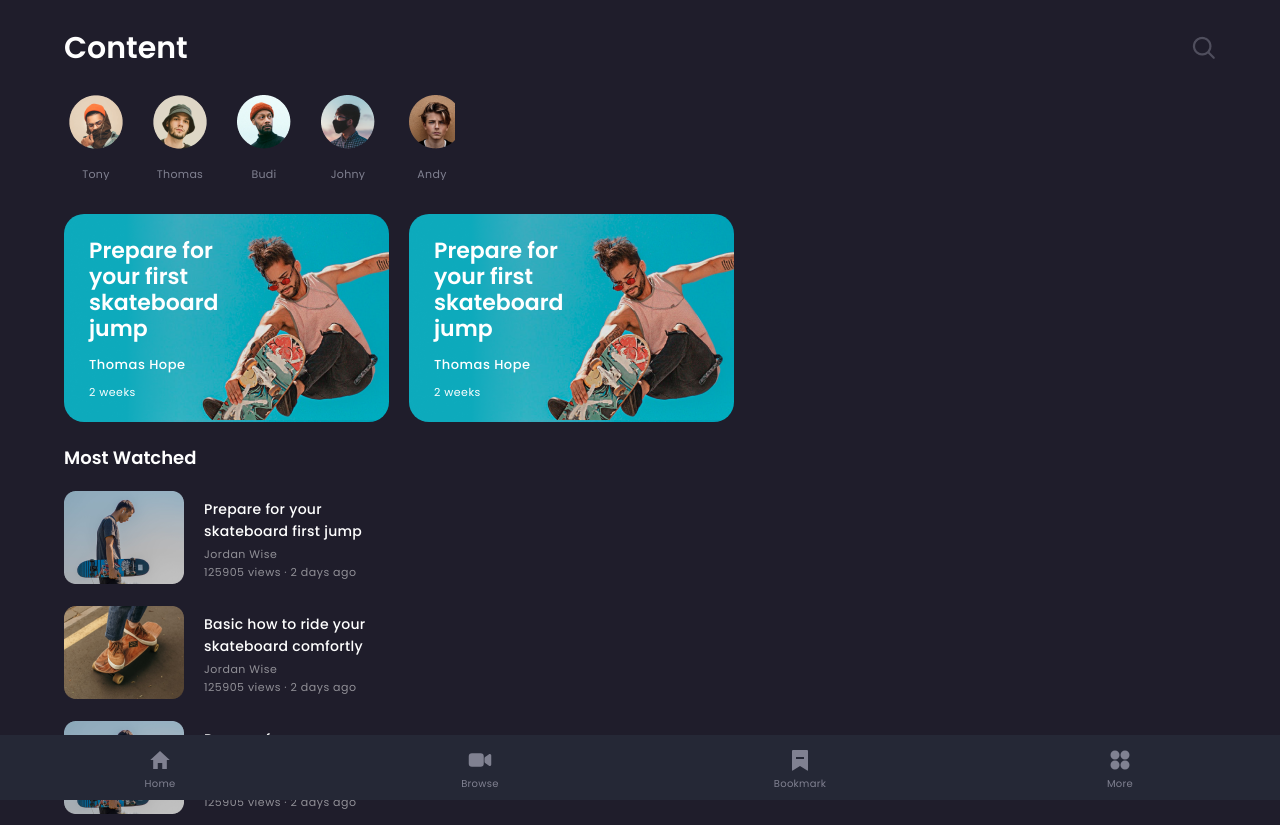
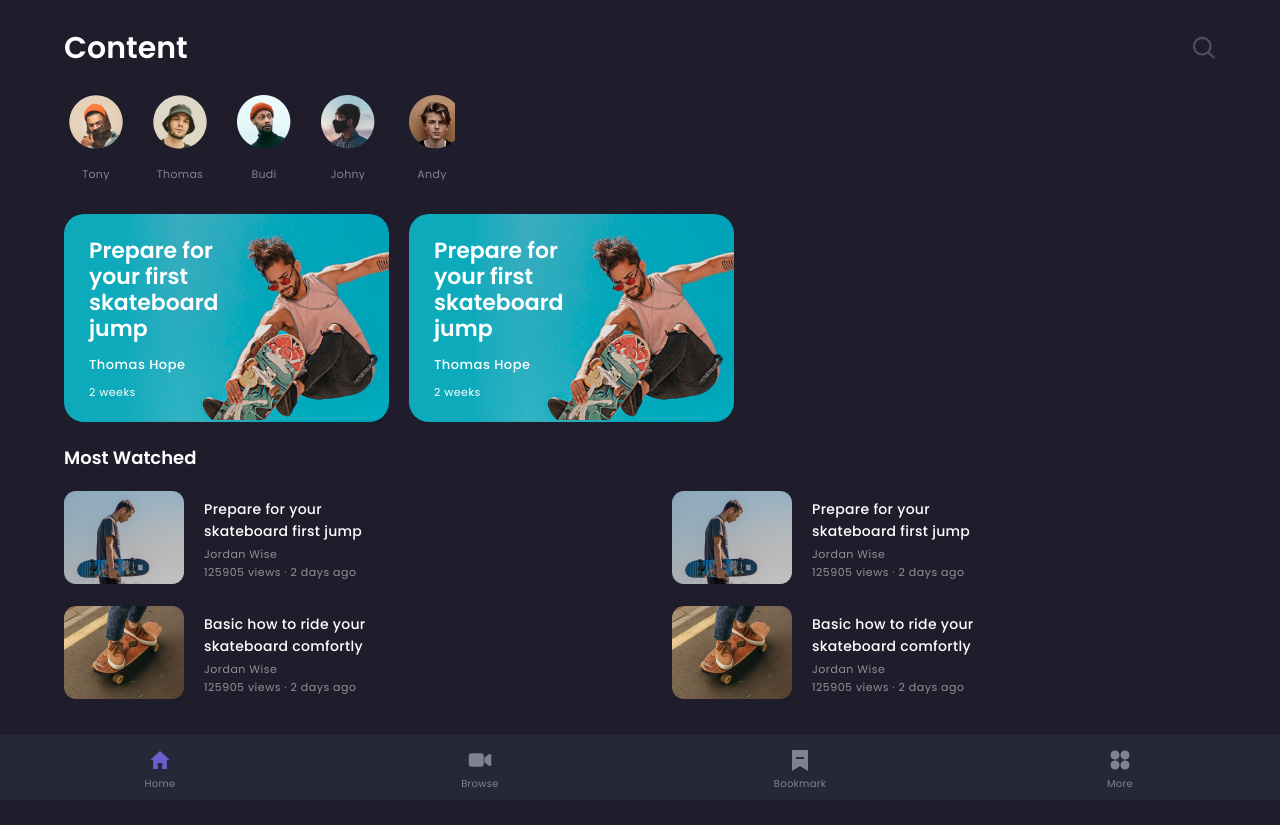
Before and after one commit to AkshitGuptaIITR/Skateboard-video-Streaming-Flam, a React (Create React App) app: page / in a window 1280 px wide. After the commit the page ends 800 px from the top, so only its background shows below. Built offline with nearby package versions, Linux system fonts and the light colour scheme.

Commit message:
footer working functionality and watch list bug fix

```diff
--- a/package.json
+++ b/package.json
@@ -10,7 +10,10 @@
     "react-bootstrap": "^1.6.1",
     "react-dom": "^17.0.2",
     "react-icons": "^4.2.0",
+    "react-redux": "^7.2.4",
+    "react-router-dom": "^5.2.1",
     "react-scripts": "4.0.3",
+    "redux": "^4.1.1",
     "web-vitals": "^1.1.2"
   },
   "scripts": {
--- a/src/App.js
+++ b/src/App.js
@@ -1,14 +1,21 @@
 import Footer from "./components/Footer";
 import Header from "./components/Header";
 import Home from "./components/home/Home";
+import { BrowserRouter as Router, Route } from "react-router-dom";
+import Browse from "./components/browse/Browse";
 
 function App() {
   return (
-    <div className="">
+    <Router>
       <Header />
-      <Home />
+      <Route exact path="/">
+        <Home />
+      </Route>
+      <Route exact path="/browse">
+        <Browse />
+      </Route>
       <Footer />
-    </div>
+    </Router>
   );
 }
 
--- a/src/Styles/footer.module.css
+++ b/src/Styles/footer.module.css
@@ -17,6 +17,10 @@
   fill: #808191;
 }
 
+.fillActive{
+  fill: #6C5ECF;
+}
+
 .box {
   text-align: center;
   width: 80px;
--- a/src/Styles/watch.module.css
+++ b/src/Styles/watch.module.css
@@ -20,6 +20,9 @@
   overflow-x: scroll;
   overflow-y: hidden;
   display: flex;
+  height: 250px;
+  margin-bottom: 60px;
+  flex-wrap: wrap;
   flex-direction: row;
 }
 
--- a/src/components/Footer.js
+++ b/src/components/Footer.js
@@ -4,24 +4,59 @@ import { RiBookmark2Fill } from "react-icons/ri";
 import { IoMdHome } from "react-icons/io";
 import { IoVideocam } from "react-icons/io5";
 import { RiApps2Fill } from "react-icons/ri";
+import { useSelector, useDispatch } from "react-redux";
+import { useHistory } from "react-router-dom";
 
 const Footer = () => {
+  const selectionIndex = useSelector(state => state.selectionIndex);
+  const dispatch = useDispatch();
+  const history = useHistory();
+
+  let fillClass = [{
+    colour: null
+  },
+  {
+    colour: null
+  },
+  {
+    colour: null,
+  },
+  {
+    colour: null
+  }];
+
+  const handleSelection = (index) => {
+    if (index === 0) {
+      history.push('/')
+    }
+    else if (index === 1) {
+      history.push('/browse')
+    }
+    else {
+      history.push('/error')
+    }
+    dispatch({ type: 'selectionChange', index: index })
+  }
+
+
+  fillClass[selectionIndex].colour = style.fillActive
+
   const options = [
     {
       name: "Home",
-      icon: <IoMdHome className={style.icon} />,
+      icon: <IoMdHome className={`${style.icon} ${fillClass[0].colour}`} />,
     },
     {
       name: "Browse",
-      icon: <IoVideocam className={style.icon} />,
+      icon: <IoVideocam className={`${style.icon} ${fillClass[1].colour}`} />,
     },
     {
       name: "Bookmark",
-      icon: <RiBookmark2Fill className={style.icon} />,
+      icon: <RiBookmark2Fill className={`${style.icon} ${fillClass[2].colour}`} />,
     },
     {
       name: "More",
-      icon: <RiApps2Fill className={style.icon} />,
+      icon: <RiApps2Fill className={`${style.icon} ${fillClass[3].colour}`} />,
     },
   ];
 
@@ -29,7 +64,7 @@ const Footer = () => {
     <div className={style.footer}>
       {options.map((data, idx) => {
         return (
-          <div className={style.box}>
+          <div key={idx} onClick={() => handleSelection(idx)} className={style.box}>
             {data.icon}
             <p>{data.name}</p>
           </div>
--- /dev/null
+++ b/src/components/browse/Browse.js
@@ -0,0 +1,11 @@
+import React from 'react'
+
+const Browse = () => {
+  return (
+    <div>
+
+    </div>
+  )
+}
+
+export default Browse
--- a/src/components/home/WatchList.js
+++ b/src/components/home/WatchList.js
@@ -2,10 +2,8 @@ import React from "react";
 import style from "../../Styles/watch.module.css";
 import pic1 from "../../assests/Images/dummy-pic-1.png";
 import pic2 from "../../assests/Images/dummy-pic-2.png";
-import { useState } from "react";
 
 const WatchList = () => {
-  const [direction, setdirection] = useState(false);
 
   const list = [
     {
@@ -29,19 +27,19 @@ const WatchList = () => {
       time: "2 days ago",
       image: pic1,
     },
-    // {
-    //   title: "Basic how to ride your skateboard comfortly",
-    //   name: "Jordan Wise",
-    //   views: 125905,
-    //   time: "2 days ago",
-    //   image: pic2,
-    // },
+    {
+      title: "Basic how to ride your skateboard comfortly",
+      name: "Jordan Wise",
+      views: 125905,
+      time: "2 days ago",
+      image: pic2,
+    },
   ];
 
   return (
     <>
       <div className={style.watchHeading}>Most Watched</div>
-      <div className={`${style.box}`} style={{flexDirection:`column`}}>
+      <div className={`${style.box}`} style={{ flexDirection: `column` }}>
         {list.map((data, idx) => {
           return (
             <div key={idx} className={style.videoBox}>
--- a/src/index.js
+++ b/src/index.js
@@ -1,12 +1,16 @@
 import React from 'react';
 import ReactDOM from 'react-dom';
 import './index.css';
+import { Provider } from 'react-redux';
 import App from './App';
 import reportWebVitals from './reportWebVitals';
+import store from "./store/index"
 
 ReactDOM.render(
   <React.StrictMode>
-    <App />
+    <Provider store={store}>
+      <App />
+    </Provider>
   </React.StrictMode>,
   document.getElementById('root')
 );
--- /dev/null
+++ b/src/store/index.js
@@ -0,0 +1,16 @@
+import { createStore } from "redux";
+
+const initialState = { selectionIndex: 0 };
+
+const reducer = (state = initialState, action) => {
+  if (action.type === 'selectionChange') {
+    return {
+      selectionIndex: action.index
+    }
+  }
+  return state;
+}
+
+const store = createStore(reducer);
+
+export default store;
```
Also changed, not shown: 1 other file (tests, documents, lock files or other folders).
